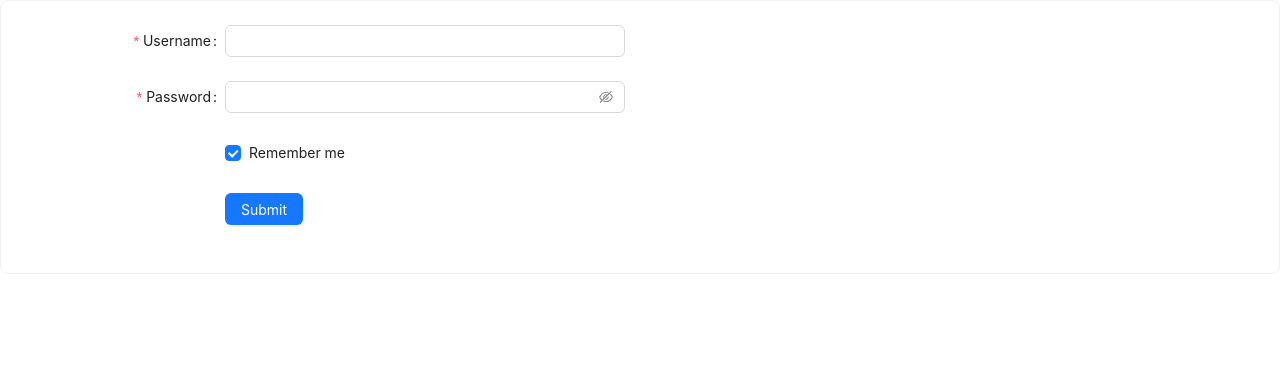
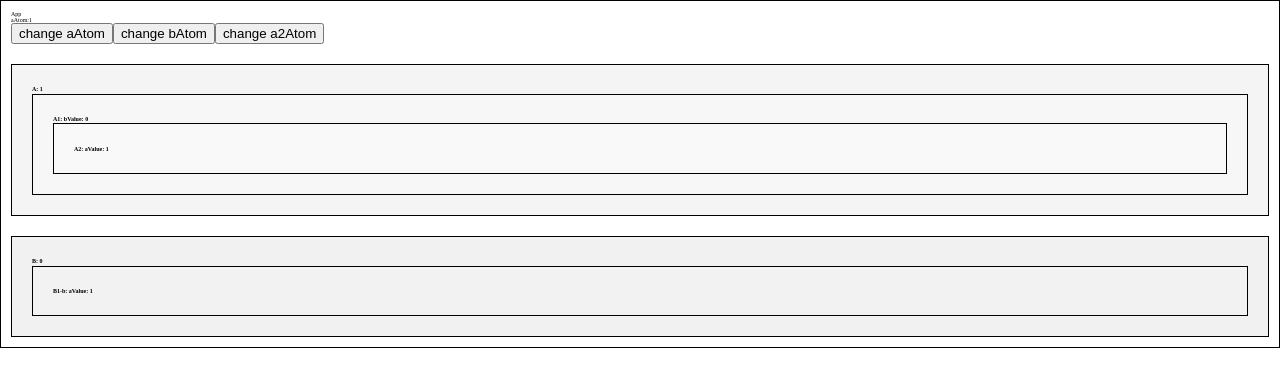
Before and after one commit to HunterXing/react-cli-next, a React app: page / in a window 1280 px wide. Shown: the top 386 px of the page. Built offline with nearby package versions, Linux system fonts and the light colour scheme.

Commit message:
feat: jotai 配合 React.memo re-render 测试

```diff
--- a/src/index.tsx
+++ b/src/index.tsx
@@ -2,12 +2,14 @@ import React from 'react';
 import ReactDOM from 'react-dom/client';
 import '@/assets/styles/common.less';
 import style from './index.less';
-import Login from './login';
+// import Login from './login';
+import JotaiLearn from './jotai-learn';
 
 const App = () => {
   return (
     <div className={style.appContainer}>
-      <Login />
+      {/* <Login /> */}
+      <JotaiLearn />
     </div>
   );
 };
--- /dev/null
+++ b/src/jotai-learn/A.tsx
@@ -0,0 +1,26 @@
+import { useAtom } from 'jotai';
+import React, { memo, useEffect } from 'react';
+import { aAtom } from './atoms';
+import A1 from './A1';
+const A = memo(() => {
+  const [aValue] = useAtom(aAtom);
+  useEffect(() => {
+    console.log('A ==> Effect ');
+  });
+  return (
+    <div
+      style={{
+        border: '1px solid #000',
+        padding: 20,
+        backgroundColor: '#f4f4f4',
+        margin: '20px 0',
+      }}
+    >
+      <h1>A: {aValue}</h1>
+
+      <A1 />
+    </div>
+  );
+});
+
+export default A;
--- /dev/null
+++ b/src/jotai-learn/A1.tsx
@@ -0,0 +1,26 @@
+import { useAtom } from 'jotai';
+import React, { memo, useEffect } from 'react';
+import { bAtom } from './atoms';
+import A2 from './A2';
+
+const A1 = memo(() => {
+  const [bValue] = useAtom(bAtom);
+  useEffect(() => {
+    console.log('A1 ==> Effect ');
+  });
+  return (
+    <div
+      style={{
+        border: '1px solid #000',
+        padding: 20,
+        backgroundColor: '#f7f7f7',
+      }}
+    >
+      <h1>A1: bValue: {bValue}</h1>
+
+      <A2 />
+    </div>
+  );
+});
+
+export default A1;
--- /dev/null
+++ b/src/jotai-learn/A2.tsx
@@ -0,0 +1,23 @@
+import { useAtom } from 'jotai';
+import React, { memo, useEffect } from 'react';
+import { aAtom } from './atoms';
+
+const A2 = memo(() => {
+  const [aValue] = useAtom(aAtom);
+  useEffect(() => {
+    console.log('A2 ==> Effect ');
+  });
+  return (
+    <div
+      style={{
+        border: '1px solid #000',
+        padding: 20,
+        backgroundColor: '#f9f9f9',
+      }}
+    >
+      <h1>A2: aValue: {aValue}</h1>
+    </div>
+  );
+});
+
+export default A2;
--- /dev/null
+++ b/src/jotai-learn/B.tsx
@@ -0,0 +1,27 @@
+import { useAtom } from 'jotai';
+import React, { memo, useEffect } from 'react';
+import { bAtom } from './atoms';
+import B1 from './B1';
+const B = memo(() => {
+  const [bValue] = useAtom(bAtom);
+
+  useEffect(() => {
+    console.log('B ==> Effect ');
+  });
+
+  return (
+    <div
+      style={{
+        border: '1px solid #000',
+        padding: 20,
+        backgroundColor: '#f1f1f1',
+      }}
+    >
+      <h1>B: {bValue}</h1>
+
+      <B1 />
+    </div>
+  );
+});
+
+export default B;
--- /dev/null
+++ b/src/jotai-learn/B1.tsx
@@ -0,0 +1,24 @@
+import { useAtom } from 'jotai';
+import React, { memo, useEffect } from 'react';
+import { aAtom } from './atoms';
+const B1 = memo(() => {
+  const [aValue] = useAtom(aAtom);
+
+  useEffect(() => {
+    console.log('B1 ==> Effect ');
+  });
+
+  return (
+    <div
+      style={{
+        border: '1px solid #000',
+        padding: 20,
+        backgroundColor: '#f2f2f2',
+      }}
+    >
+      <h1>B1-b: aValue: {aValue}</h1>
+    </div>
+  );
+});
+
+export default B1;
--- /dev/null
+++ b/src/jotai-learn/atoms.ts
@@ -0,0 +1,5 @@
+import { atom } from 'jotai';
+
+export const aAtom = atom(1);
+export const a2Atom = atom({ a: 2 });
+export const bAtom = atom(0);
--- /dev/null
+++ b/src/jotai-learn/index.tsx
@@ -0,0 +1,51 @@
+import { useAtom, useSetAtom } from 'jotai';
+import React, { useEffect } from 'react';
+
+import { aAtom, a2Atom, bAtom } from './atoms';
+import A from './A';
+import B from './B';
+
+export default function JotaiLearn() {
+  const [aValue, setA] = useAtom(aAtom);
+  const [bValue, setB] = useAtom(bAtom);
+  const setA2 = useSetAtom(a2Atom);
+
+  useEffect(() => {
+    console.log('app ==> Effect ');
+  });
+
+  return (
+    <div style={{ border: '1px solid', padding: 10 }}>
+      App
+      <br />
+      aAtom:{aValue}
+      <br />
+      <button
+        onClick={() => {
+          setA(aValue + 1);
+        }}
+      >
+        change aAtom
+      </button>
+      <button
+        onClick={() => {
+          setB(bValue + 1);
+        }}
+      >
+        change bAtom
+      </button>
+      <button
+        onClick={() => {
+          // 并不会进行深比较，引用发生变化会re-render
+          // setA2({ a: 1 });
+
+          setA2({ a: 2 });
+        }}
+      >
+        change a2Atom
+      </button>
+      <A />
+      <B />
+    </div>
+  );
+}
```
